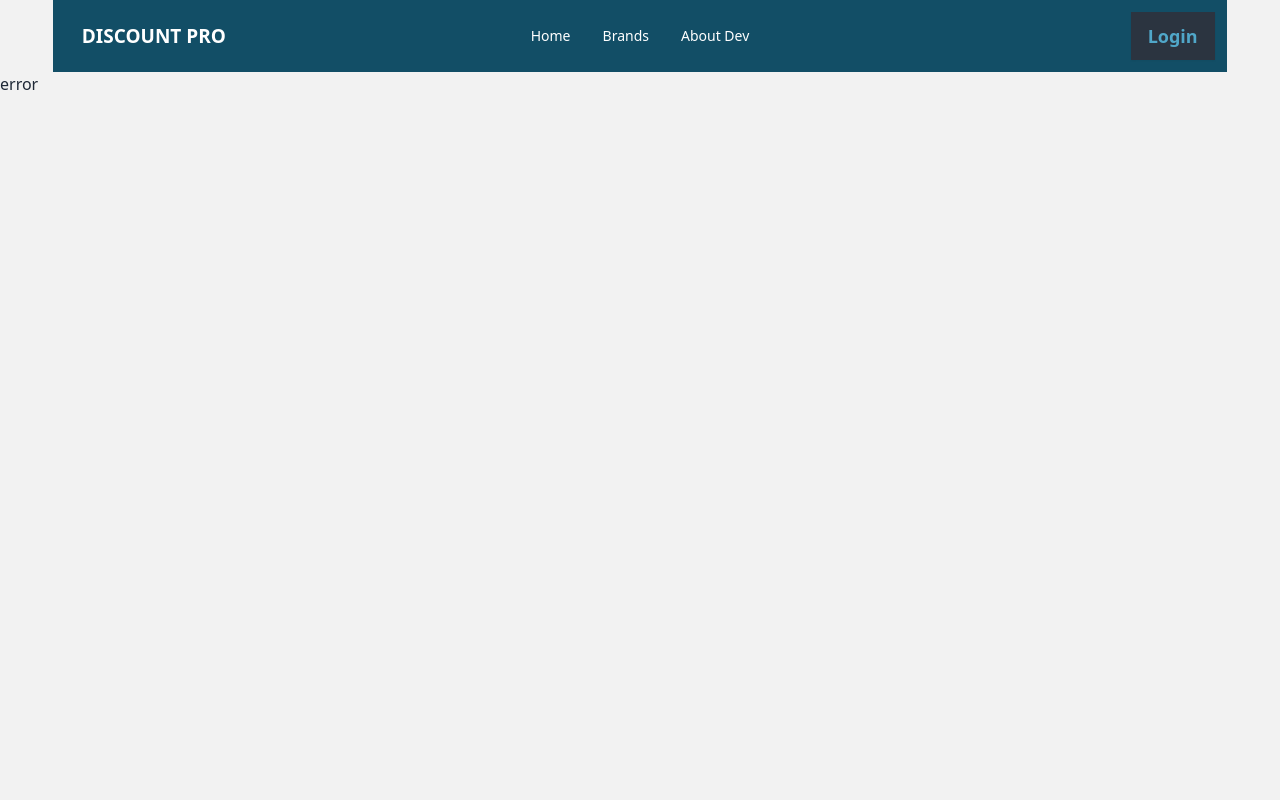
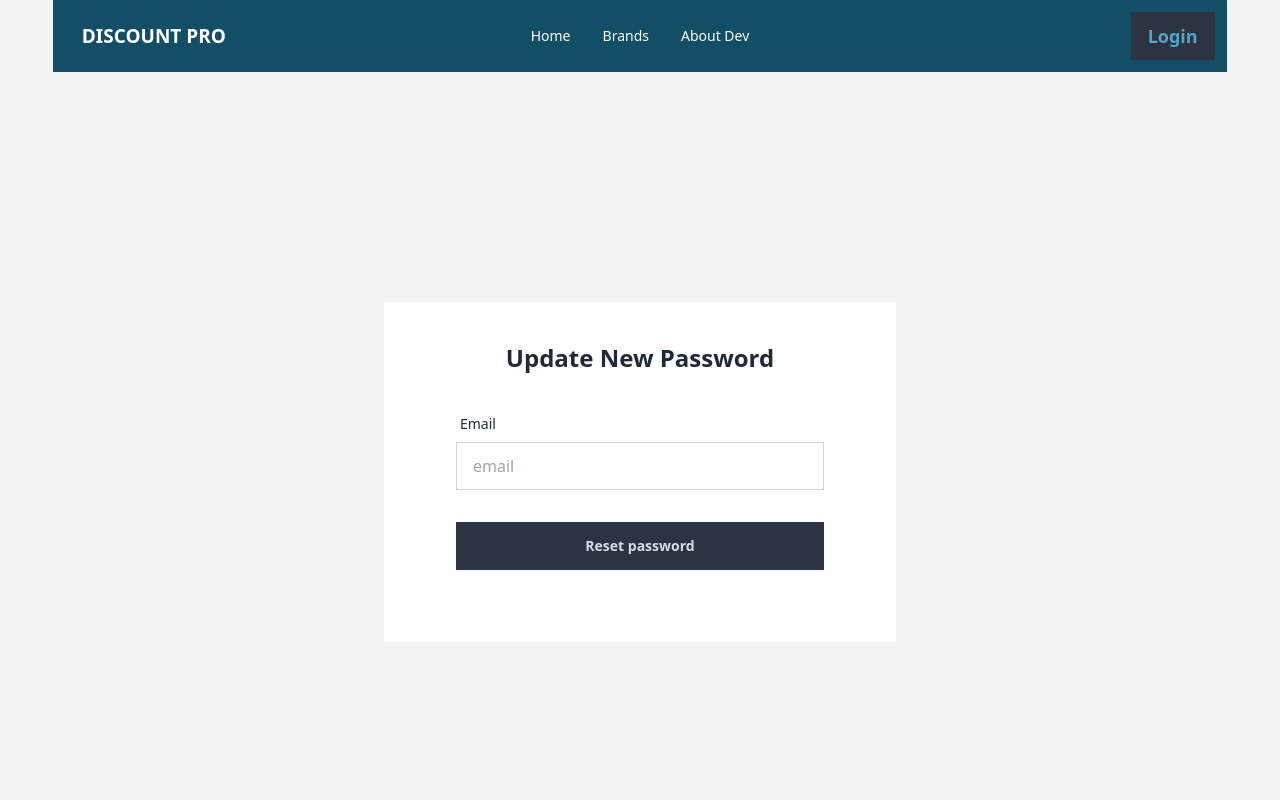
Before and after one commit to Tanim-Ahmmed/Discount-Pro, a React (Vite) app: page /auth/login/reset in a window 1280 px wide. Shown: the top 800 px of the page. Built offline with nearby package versions, Linux system fonts and the light colour scheme; no server answers.

Commit message:
Secure configuration keys environment variables done.

```diff
--- a/package.json
+++ b/package.json
@@ -10,6 +10,7 @@
     "preview": "vite preview"
   },
   "dependencies": {
+    "animate.css": "^4.1.1",
     "firebase": "^11.0.2",
     "localforage": "^1.10.0",
     "match-sorter": "^8.0.0",
--- /dev/null
+++ b/src/componants/ForgetPass.jsx
@@ -0,0 +1,51 @@
+import { useContext, } from "react";
+import { AuthContext } from "../provider/AuthProvider";
+
+
+const ForgetPass = () => {
+
+    const {emailRef,  handleResetPassword} = useContext(AuthContext);
+    const email = emailRef.current?.value;
+    const handleForgetPass = (e)=>{
+         e.preventDefault();
+       if(email){
+         handleResetPassword(email)
+         .then(() =>{
+            window.location.href = "https://www.gmail.com";
+         }).catch((err) => console.log(err.code))
+       };
+    };
+  return (
+    <div>
+      <div className="min-h-screen flex justify-center items-center">
+        <div className="hero bg-base-200 min-h-screen">
+          <div className="card bg-base-100 w-full max-w-lg shrink-0 rounded-none p-10">
+            <div className="text-center">
+              <h1 className="text-2xl font-bold ">Update New Password</h1>
+            </div>
+            <form onSubmit={handleForgetPass} className="card-body">
+              <div className="form-control">
+                <label className="label">
+                  <span className="label-text">Email</span>
+                </label>
+                <input
+                  type="email"
+                  name="email"
+                  defaultValue={email}
+                  placeholder="email"
+                  className="input input-bordered rounded-none"
+
+                />
+              </div>
+              <div className="form-control mt-6">
+                <button className="btn btn-neutral rounded-none">Reset password</button>
+              </div>
+            </form>
+          </div>
+        </div>
+      </div>
+    </div>
+  );
+};
+
+export default ForgetPass;
--- a/src/componants/Header.jsx
+++ b/src/componants/Header.jsx
@@ -3,9 +3,8 @@ import { NavLink, Link } from "react-router-dom";
 import { AuthContext } from "../provider/AuthProvider";
 
 const Header = () => {
-
+           console.log(import.meta.env.VITE_a);
   const {user, logOut} = useContext(AuthContext);
-  console.log(user)
 
     const links = <>
                 <li> <NavLink to="/">Home</NavLink> </li>
--- a/src/componants/Login.jsx
+++ b/src/componants/Login.jsx
@@ -8,7 +8,7 @@ import { RiEyeCloseFill } from "react-icons/ri";
 import { BsFillEyeFill } from "react-icons/bs";
 const Login = () => {
   const [showPass , setShowPass] = useState(false);
-  const { setUser, userLogin, handleGoogleLogin } = useContext(AuthContext);
+  const { setUser, userLogin, handleGoogleLogin, emailRef } = useContext(AuthContext);
   const location = useLocation();
   const navigate = useNavigate();
 
@@ -43,6 +43,7 @@ const Login = () => {
           position: "top-center",
           autoClose: 3000,
         });
+
       })
       .catch((err) => {
         toast.error(` login failed! please try again. `, {
@@ -50,6 +51,21 @@ const Login = () => {
           autoClose: 3000,
         });
       });
+  };
+
+  const handleForgetPass = () =>{
+    const email = emailRef.current?.value ;
+    if(!email){
+      toast.error(' please enter your email ', {
+        position: "top-center",
+        autoClose: 3000,
+      });
+
+    }  else{
+      navigate("/auth/login/reset");
+
+    }
+
   };
 
   return (
@@ -68,6 +84,7 @@ const Login = () => {
                 type="email"
                 name="email"
                 placeholder="email"
+                ref={emailRef}
                 className="input input-bordered rounded-none"
                 required
               />
@@ -92,9 +109,9 @@ const Login = () => {
               </button>
 
               <label className="label">
-                <a href="#" className="label-text-alt link link-hover">
+                <Link onClick={handleForgetPass} className="label-text-alt link link-hover">
                   Forgot password?
-                </a>
+                </Link>
               </label>
             </div>
             <div className="form-control mt-6">
--- a/src/componants/Register.jsx
+++ b/src/componants/Register.jsx
@@ -182,7 +182,7 @@ const Register = () => {
 
           <p className="text-center font-semibold py-3">
             Allready Have an Account?
-            <Link  className="text-red-500 ml-3 font-bold">
+            <Link  to="/auth/login" className="text-red-500 ml-3 font-bold">
               Login
             </Link>
           </p>
--- a/src/componants/layout-componant/LatestBrands.jsx
+++ b/src/componants/layout-componant/LatestBrands.jsx
@@ -4,7 +4,7 @@ const LatestBrands = ({brands}) => {
 
     return (
         <div className="flex gap-2 bg-base-100 p-2">
-            <p className=" bg-[#124E66] text-white px-3 py-1 font-semibold" > Brands </p>
+            <p className=" bg-[#124E66] text-white px-3 py-1 font-semibold animate__animated animate__bounce" > Brands </p>
            <Marquee pauseOnHover speed={150} >
             <div className="space-x-10 flex">
             {
--- a/src/firebase/firebase.config.js
+++ b/src/firebase/firebase.config.js
@@ -5,12 +5,12 @@ import { initializeApp } from "firebase/app";
 
 // Your web app's Firebase configuration
 const firebaseConfig = {
-  apiKey: "AIzaSyDoeZaDLxUQmuFyG041MiDBL6GsBWNud-8",
-  authDomain: "discount-pro-5424b.firebaseapp.com",
-  projectId: "discount-pro-5424b",
-  storageBucket: "discount-pro-5424b.firebasestorage.app",
-  messagingSenderId: "1060799896206",
-  appId: "1:1060799896206:web:885d95c87d32f015f807df"
+  apiKey: import.meta.env.VITE_apiKey,
+  authDomain: import.meta.env.VITE_authDomain,
+  projectId: import.meta.env.VITE_projectId,
+  storageBucket: import.meta.env.VITE_storageBucket,
+  messagingSenderId: import.meta.env.VITE_messagingSenderId,
+  appId: import.meta.env.VITE_appId,
 };
 
 // Initialize Firebase
--- a/src/layouts/Home.jsx
+++ b/src/layouts/Home.jsx
@@ -17,7 +17,7 @@ const Home = () => {
            <Banner></Banner>
            <LatestBrands brands={brands}></LatestBrands>
           <main>
-            <h2 className="text-lg font-semibold py-6">Brands on Sell</h2>
+            <h2 className="text-lg font-semibold py-6 animate__animated animate__bounce">Brands on Sell</h2>
              <div>
                 {
                  brandsOnsell.map(brand => <OnSell key={brand._id} brand={brand}></OnSell> )
--- a/src/main.jsx
+++ b/src/main.jsx
@@ -1,6 +1,7 @@
 import { StrictMode } from "react";
 import { createRoot } from "react-dom/client";
 import "./index.css";
+import 'animate.css';
 import { RouterProvider } from "react-router-dom";
 import Router from "./routes/Router.jsx";
 import AuthProvider from "./provider/AuthProvider.jsx";
--- a/src/provider/AuthProvider.jsx
+++ b/src/provider/AuthProvider.jsx
@@ -1,10 +1,11 @@
-import { createContext, useEffect, useState } from "react";
+import { createContext, useEffect, useRef, useState } from "react";
 import app from "../firebase/firebase.config";
 import {
   createUserWithEmailAndPassword,
   getAuth,
   GoogleAuthProvider,
   onAuthStateChanged,
+  sendPasswordResetEmail,
   signInWithEmailAndPassword,
   signInWithPopup,
   signOut,
@@ -17,6 +18,7 @@ const auth = getAuth(app);
 const AuthProvider = ({ children }) => {
   const [user, setUser] = useState(null);
   const [loading, setLoading] = useState(true);
+  const emailRef = useRef();
 
   const googleProvider = new GoogleAuthProvider();
 
@@ -35,6 +37,10 @@ const AuthProvider = ({ children }) => {
    return  signInWithPopup(auth, googleProvider);
   };
 
+
+  const handleResetPassword = (email) =>{
+    return sendPasswordResetEmail(auth, email);
+  }
 
   const manageProfile = (updateData) =>{
     return  updateProfile(auth.currentUser,updateData);
@@ -58,11 +64,13 @@ const AuthProvider = ({ children }) => {
   const authInfo = {
     user,
     loading,
+    emailRef,
     setUser,
     createNewUser,
     userLogin,
     manageProfile,
     handleGoogleLogin,
+    handleResetPassword,
     logOut,
 
 
--- a/src/routes/Router.jsx
+++ b/src/routes/Router.jsx
@@ -10,6 +10,7 @@ import Register from "../componants/Register";
 import BrandDetails from "../componants/BrandDetails";
 import PrivateRoute from "./PrivateRoute";
 import Update from "../componants/Update";
+import ForgetPass from "../componants/ForgetPass";
 
 
 const Router =createBrowserRouter([
@@ -67,6 +68,10 @@ const Router =createBrowserRouter([
                     element:<Register></Register>,
                   },
                   {
+                    path:"login/reset",
+                    element:<ForgetPass></ForgetPass>
+                  },
+                  {
                     index: true,
                     element: <Navigate to="login" replace />,
                   },
```
Also changed, not shown: 1 other file (tests, documents, lock files or other folders).
